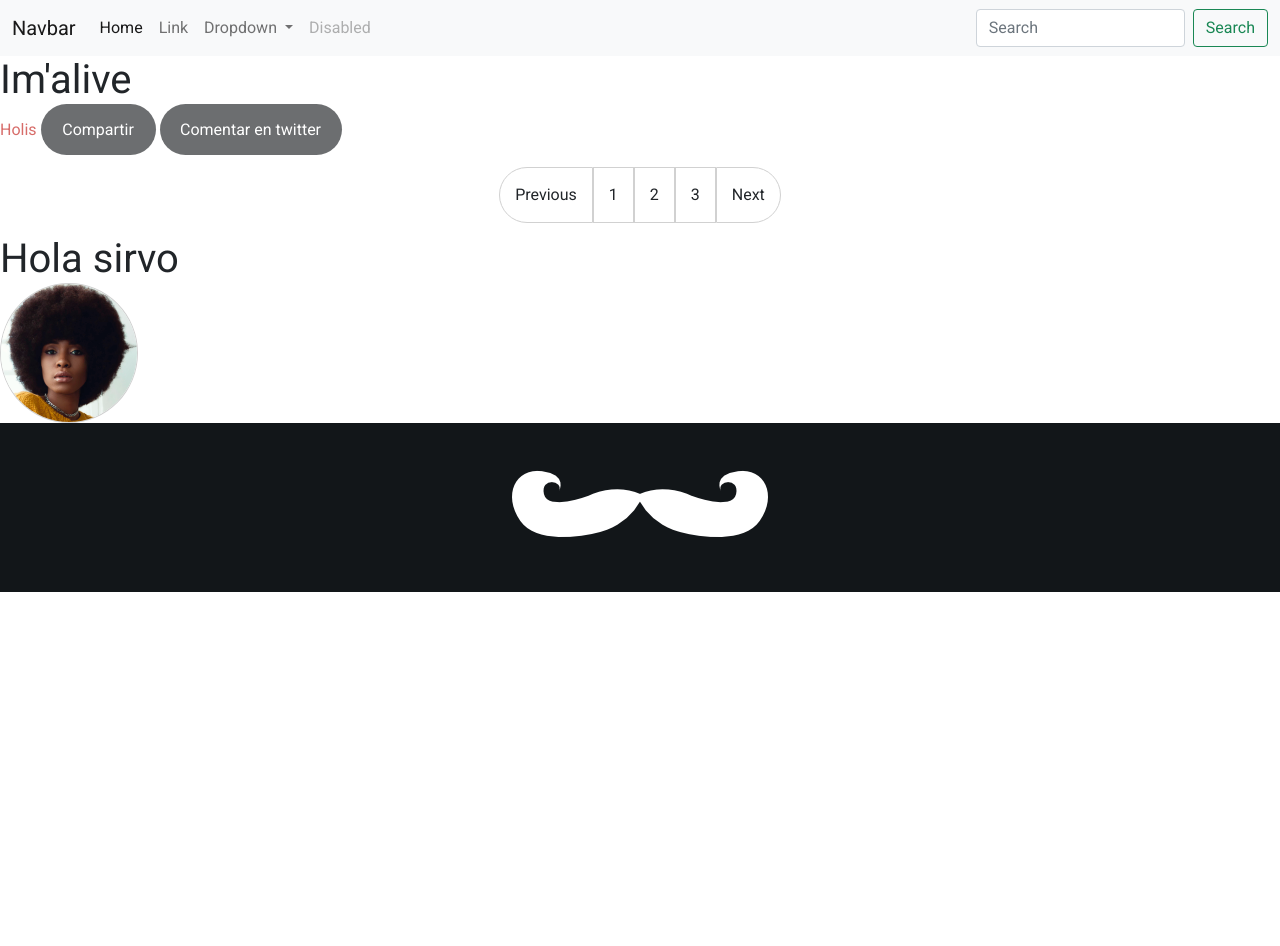
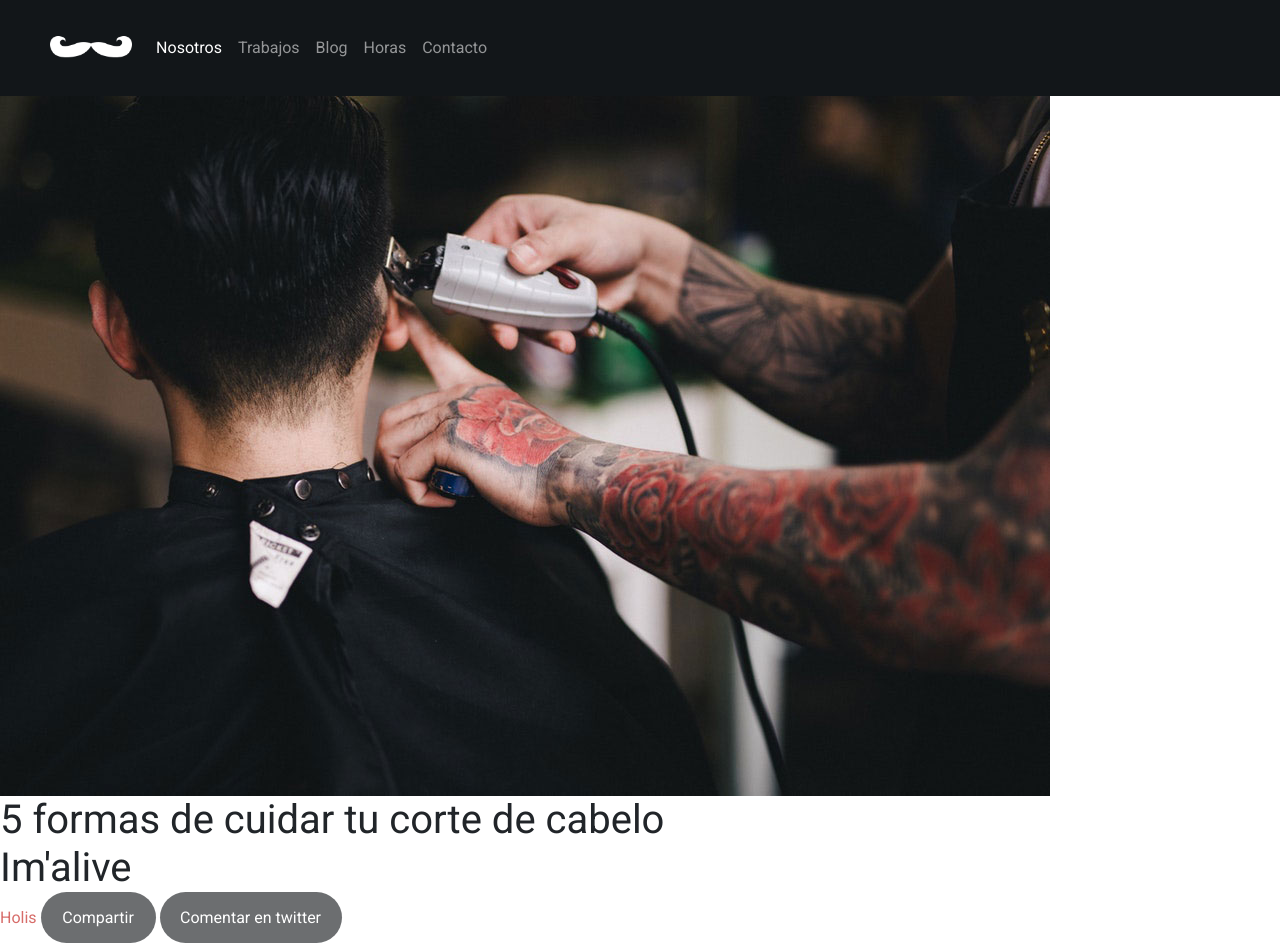
Before and after one commit to JeykerSalinas/desafio-BarberShop, a plain HTML site: page index.html in a window 1280 px wide. Shown: the top 946 px of the page. Before the commit the page ends 800 px from the top, so only its background shows below. Drawn offline with nearby package versions, Linux system fonts and the light colour scheme; a web font is replaced by a local one.

Commit message:
Adding blog-nav styles

```diff
--- a/assets/scss/layout/_navbar.scss
+++ b/assets/scss/layout/_navbar.scss
@@ -1 +1,21 @@
 // comenzar a fabricar los estilos desde tablet
+.blog-nav {
+
+ &__collapse{
+     background-color: $color-eerie-black;
+
+ }
+  &__sandwich {
+    color: white;
+  }
+  &__logo {
+    height: 34px;
+    margin-left: 50px;
+  }
+
+  &__navbar {
+    height: 96px;
+    background-color: $color-eerie-black;
+    color: white;
+  }
+}
--- a/assets/scss/main.scss
+++ b/assets/scss/main.scss
@@ -22,3 +22,4 @@
 @import "components/thumbnails";
 // Layout
 @import "layout/footer";
+@import "layout/navbar";
--- a/index.html
+++ b/index.html
@@ -12,43 +12,43 @@
     <link rel="stylesheet" href="./assets/css/style.css">
 </head>
 <body>
-<section class="blog-navbar">
-    <nav class="navbar navbar-expand-lg navbar-light bg-light">
-        <div class="container-fluid">
-          <a class="navbar-brand" href="#">Navbar</a>
-          <button class="navbar-toggler" type="button" data-bs-toggle="collapse" data-bs-target="#navbarSupportedContent" aria-controls="navbarSupportedContent" aria-expanded="false" aria-label="Toggle navigation">
-            <span class="navbar-toggler-icon"></span>
+<section class="blog-nav">
+    <nav class="blog-nav__navbar navbar navbar-expand-lg navbar-dark">
+        <div class="container-fluid p-0">
+          <a class=" navbar-brand" href="#">
+              <img class="blog-nav__logo" src="./assets/img/logo.png" alt="" class="d-inline-block">
+          </a>
+          <button class="navbar-toggler text-white" type="button" data-bs-toggle="collapse" data-bs-target="#navbarSupportedContent" aria-controls="navbarSupportedContent" aria-expanded="false" aria-label="Toggle navigation">
+            <span class="navbar-toggler-icon blog-nav__sandwich"></span>
           </button>
-          <div class="collapse navbar-collapse" id="navbarSupportedContent">
+          <div class="collapse navbar-collapse blog-nav__collapse" id="navbarSupportedContent">
             <ul class="navbar-nav me-auto mb-2 mb-lg-0">
               <li class="nav-item">
-                <a class="nav-link active" aria-current="page" href="#">Home</a>
+                <a class="nav-link active" aria-current="page" href="#">Nosotros</a>
               </li>
               <li class="nav-item">
-                <a class="nav-link" href="#">Link</a>
-              </li>
-              <li class="nav-item dropdown">
-                <a class="nav-link dropdown-toggle" href="#" id="navbarDropdown" role="button" data-bs-toggle="dropdown" aria-expanded="false">
-                  Dropdown
-                </a>
-                <ul class="dropdown-menu" aria-labelledby="navbarDropdown">
-                  <li><a class="dropdown-item" href="#">Action</a></li>
-                  <li><a class="dropdown-item" href="#">Another action</a></li>
-                  <li><hr class="dropdown-divider"></li>
-                  <li><a class="dropdown-item" href="#">Something else here</a></li>
-                </ul>
+                <a class="nav-link" href="#">Trabajos</a>
               </li>
               <li class="nav-item">
-                <a class="nav-link disabled" href="#" tabindex="-1" aria-disabled="true">Disabled</a>
+                <a class="nav-link" href="#">Blog</a>
               </li>
+              <li class="nav-item">
+                <a class="nav-link" href="#">Horas</a>
+              </li>
+              <li class="nav-item">
+                <a class="nav-link" href="#">Contacto</a>
+              </li>
+
             </ul>
-            <form class="d-flex">
-              <input class="form-control me-2" type="search" placeholder="Search" aria-label="Search">
-              <button class="btn btn-outline-success" type="submit">Search</button>
-            </form>
+
           </div>
         </div>
       </nav>
+</section>
+
+<section class="hero-section">
+    <img src="./assets/img/post-image.jpg" alt="">
+    <h1>5 formas de cuidar tu corte de cabelo</h1>
 </section>
 <h1>Im'alive</h1>
 <a class="link-primary" href="">Holis</a>
```
Also changed, not shown: assets/css/style.css, 1 other file.
